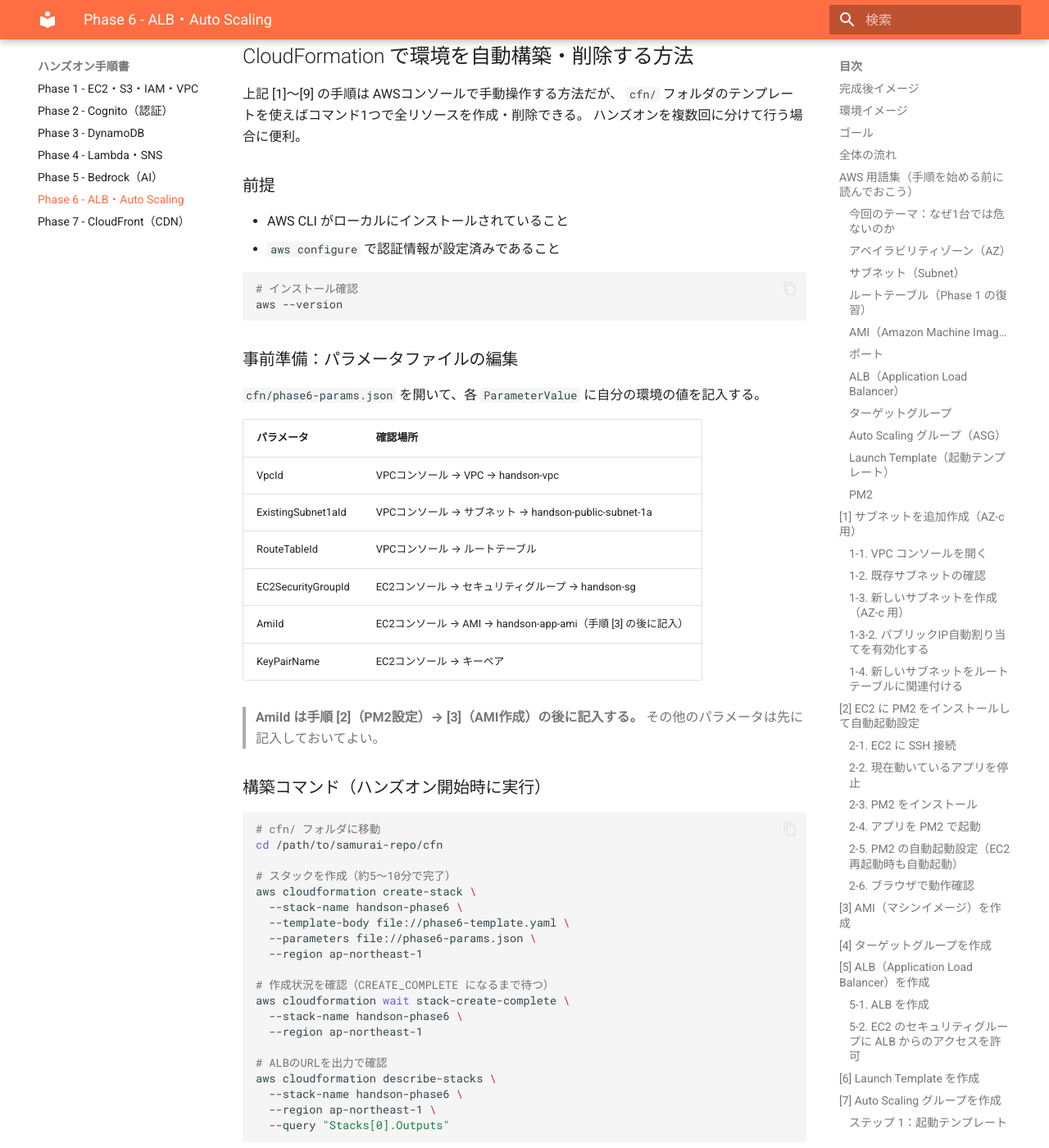
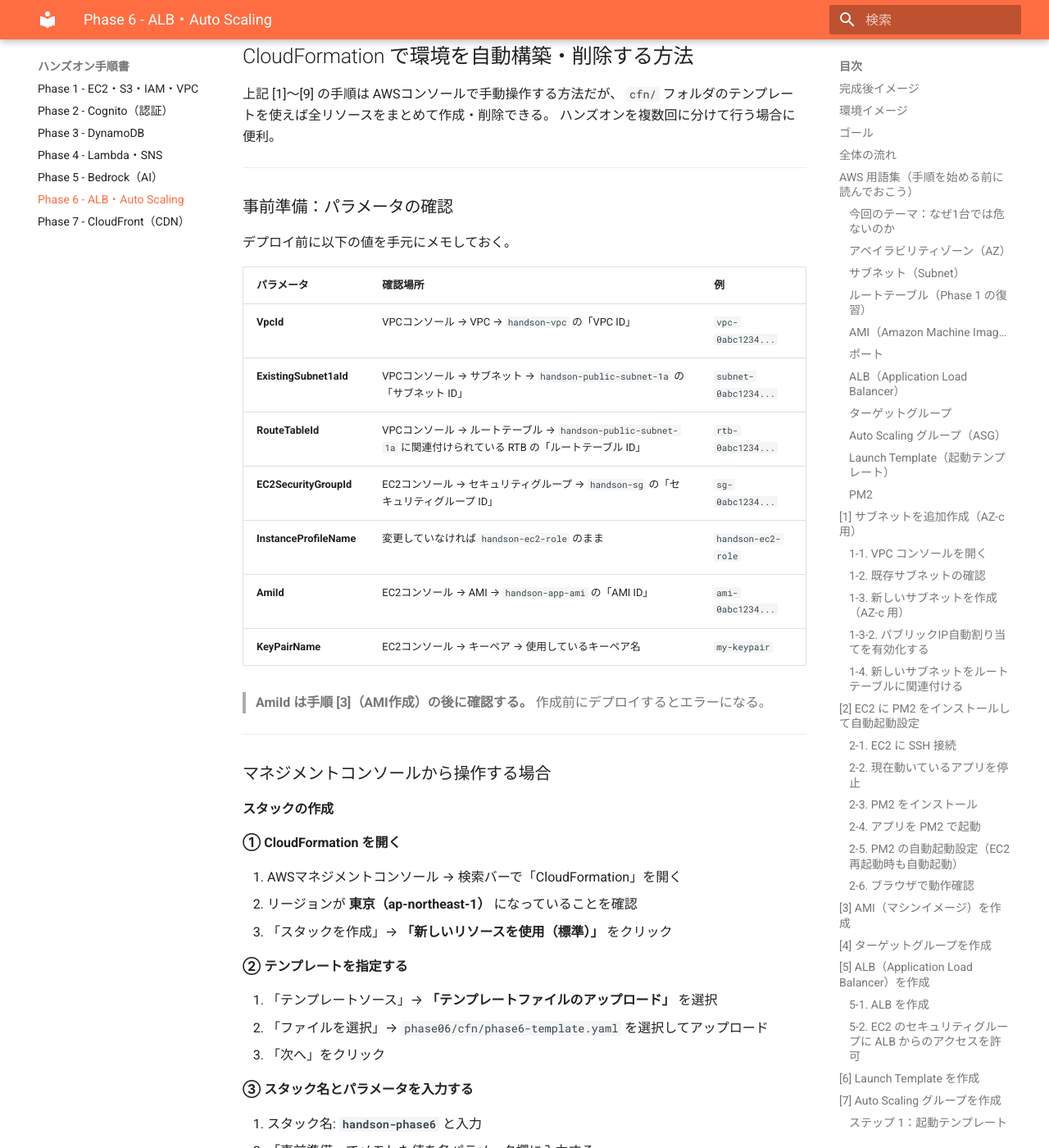
Before and after one commit to ohtsuka-shota-se/samurai-repo, an MkDocs documentation site: the page built from docs/06_ALB_AutoScaling_ハンズオン手順.md, in a window 1280 px wide and 1400 px high, scrolled down 23975 px. Shown: the whole window at 82% size. Built offline with MkDocs 1.6.1 and Material for MkDocs 9.7.7, drawn with Linux system fonts in a browser that asks for light colours; some of the changed text lies outside the part shown.

Commit message:
phase06-fix-handson-md

````diff
--- a/docs/06_ALB_AutoScaling_ハンズオン手順.md
+++ b/docs/06_ALB_AutoScaling_ハンズオン手順.md
@@ -861,81 +861,126 @@
 ## CloudFormation で環境を自動構築・削除する方法
 
 上記 [1]〜[9] の手順は AWSコンソールで手動操作する方法だが、
-`cfn/` フォルダのテンプレートを使えばコマンド1つで全リソースを作成・削除できる。
+`cfn/` フォルダのテンプレートを使えば全リソースをまとめて作成・削除できる。
 ハンズオンを複数回に分けて行う場合に便利。
 
-### 前提
+---
 
-- AWS CLI がローカルにインストールされていること
-- `aws configure` で認証情報が設定済みであること
+### 事前準備：パラメータの確認
+
+デプロイ前に以下の値を手元にメモしておく。
+
+| パラメータ | 確認場所 | 例 |
+|-----------|---------|-----|
+| **VpcId** | VPCコンソール → VPC → `handson-vpc` の「VPC ID」 | `vpc-0abc1234...` |
+| **ExistingSubnet1aId** | VPCコンソール → サブネット → `handson-public-subnet-1a` の「サブネット ID」 | `subnet-0abc1234...` |
+| **RouteTableId** | VPCコンソール → ルートテーブル → `handson-public-subnet-1a` に関連付けられている RTB の「ルートテーブル ID」 | `rtb-0abc1234...` |
+| **EC2SecurityGroupId** | EC2コンソール → セキュリティグループ → `handson-sg` の「セキュリティグループ ID」 | `sg-0abc1234...` |
+| **InstanceProfileName** | 変更していなければ `handson-ec2-role` のまま | `handson-ec2-role` |
+| **AmiId** | EC2コンソール → AMI → `handson-app-ami` の「AMI ID」 | `ami-0abc1234...` |
+| **KeyPairName** | EC2コンソール → キーペア → 使用しているキーペア名 | `my-keypair` |
+
+> **AmiId は手順 [3]（AMI作成）の後に確認する。** 作成前にデプロイするとエラーになる。
+
+---
+
+### マネジメントコンソールから操作する場合
+
+#### スタックの作成
+
+**① CloudFormation を開く**
+
+1. AWSマネジメントコンソール → 検索バーで「CloudFormation」を開く
+2. リージョンが **東京（ap-northeast-1）** になっていることを確認
+3. 「スタックを作成」→ **「新しいリソースを使用（標準）」** をクリック
+
+**② テンプレートを指定する**
+
+4. 「テンプレートソース」→ **「テンプレートファイルのアップロード」** を選択
+5. 「ファイルを選択」→ `phase06/cfn/phase6-template.yaml` を選択してアップロード
+6. 「次へ」をクリック
+
+**③ スタック名とパラメータを入力する**
+
+7. スタック名: **`handson-phase6`** と入力
+8. 「事前準備」でメモした値を各パラメータ欄に入力する
+9. 「次へ」をクリック
+
+**④ オプション設定・確認**
+
+10. 「スタックオプションの設定」は何も変更せず「次へ」をクリック
+11. 入力内容を確認して **「送信」** をクリック
+
+**⑤ 完了確認**
+
+12. ステータスが `CREATE_IN_PROGRESS` → **`CREATE_COMPLETE`** になるまで待つ（3〜5分）
+13. スタックを選択して **「出力」タブ** を開く
+14. `AppUrl` の値をコピーしてブラウザで開き、アプリが表示されることを確認
+
+> デプロイ後、Auto Scalingグループの最小容量を `1` → `2` に変更することを推奨（CPU低負荷時にスケールインで1台に減らされるのを防ぐ）。
+> EC2コンソール → Auto Scalingグループ → `handson-asg` → 「編集」→ 最小の希望する容量を `2` に変更。
+
+#### スタックの削除（ハンズオン終了後）
+
+1. CloudFormationコンソール → 「スタック」一覧
+2. `handson-phase6` を選択
+3. **「削除」** ボタンをクリック
+4. 確認ダイアログで **「削除」** をクリック
+5. ステータスが **`DELETE_COMPLETE`** になれば完了（3〜5分）
+
+> **削除されるリソース:** ALB・ターゲットグループ・Auto Scalingグループ・EC2インスタンス・サブネット（handson-public-subnet-1c）
+> **削除されないリソース:** VPC・既存サブネット（1a）・セキュリティグループ・AMI・スナップショット
+> AMIとスナップショットは手動で削除すること（手順 [9] の 5・6 を参照）。
+
+---
+
+### AWS CLI から操作する場合
+
+**前提:** AWS CLI がインストール済みで `aws configure` の設定が完了していること。
 
 ```bash
 # インストール確認
 aws --version
 ```
 
-### 事前準備：パラメータファイルの編集
-
-`cfn/phase6-params.json` を開いて、各 `ParameterValue` に自分の環境の値を記入する。
-
-| パラメータ | 確認場所 |
-|-----------|---------|
-| VpcId | VPCコンソール → VPC → handson-vpc |
-| ExistingSubnet1aId | VPCコンソール → サブネット → handson-public-subnet-1a |
-| RouteTableId | VPCコンソール → ルートテーブル |
-| EC2SecurityGroupId | EC2コンソール → セキュリティグループ → handson-sg |
-| AmiId | EC2コンソール → AMI → handson-app-ami（手順 [3] の後に記入） |
-| KeyPairName | EC2コンソール → キーペア |
-
-> **AmiId は手順 [2]（PM2設定）→ [3]（AMI作成）の後に記入する。**
-> その他のパラメータは先に記入しておいてよい。
-
-### 構築コマンド（ハンズオン開始時に実行）
-
 ```bash
 # cfn/ フォルダに移動
-cd /path/to/samurai-repo/cfn
+cd /path/to/samurai-repo/phase06/cfn
 
-# スタックを作成（約5〜10分で完了）
+# スタックを作成
 aws cloudformation create-stack \
   --stack-name handson-phase6 \
   --template-body file://phase6-template.yaml \
   --parameters file://phase6-params.json \
   --region ap-northeast-1
 
-# 作成状況を確認（CREATE_COMPLETE になるまで待つ）
+# 作成完了を待つ（CREATE_COMPLETE になるまでブロック）
 aws cloudformation wait stack-create-complete \
   --stack-name handson-phase6 \
   --region ap-northeast-1
 
-# ALBのURLを出力で確認
+# ALBのURL（AppUrl）を確認
 aws cloudformation describe-stacks \
   --stack-name handson-phase6 \
   --region ap-northeast-1 \
   --query "Stacks[0].Outputs"
 ```
 
-### 削除コマンド（ハンズオン終了時に実行）
-
 ```bash
-# スタックを削除（ALB・ASG・サブネットなど全リソースをまとめて削除）
+# スタックを削除
 aws cloudformation delete-stack \
   --stack-name handson-phase6 \
   --region ap-northeast-1
 
-# 削除完了を確認
+# 削除完了を待つ
 aws cloudformation wait stack-delete-complete \
   --stack-name handson-phase6 \
   --region ap-northeast-1
 ```
 
-> **AMIとスナップショットはスタック削除対象外。**
-> 手動で登録解除・削除すること（[9] の手順 5・6 を参照）。
-
 ### 注意点
 
-- `phase6-params.json` の Comment フィールドは AWS CLI では無視されるが、JSON として有効なので問題ない
-- スタックの作成・削除状況は AWSコンソール → CloudFormation からも確認できる
-- エラーになった場合は CloudFormation コンソール → スタック → 「イベント」タブでエラー内容を確認できる
+- `phase6-params.json` の `Comment` フィールドは AWS CLI では無視されるが、JSON として有効なので問題ない
+- エラーになった場合は CloudFormationコンソール → スタック → **「イベント」タブ** でエラー内容を確認できる
 
 **ハンズオンで数時間使う程度であれば数十円〜数百円程度。** 必ず終了後に削除すること。
````
